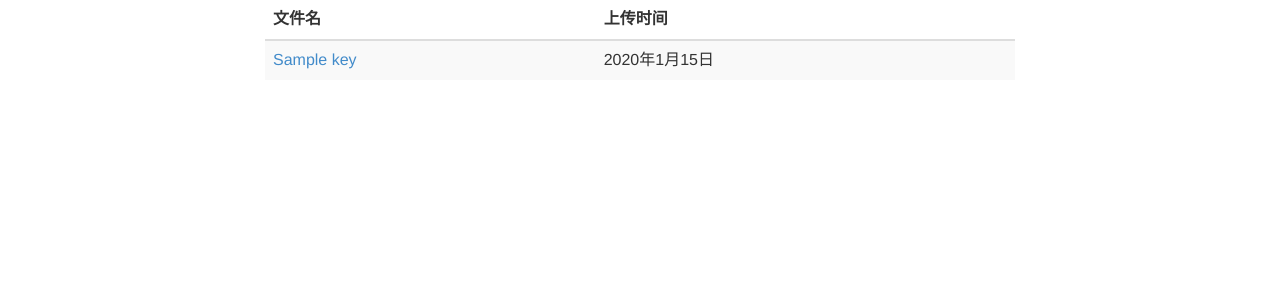
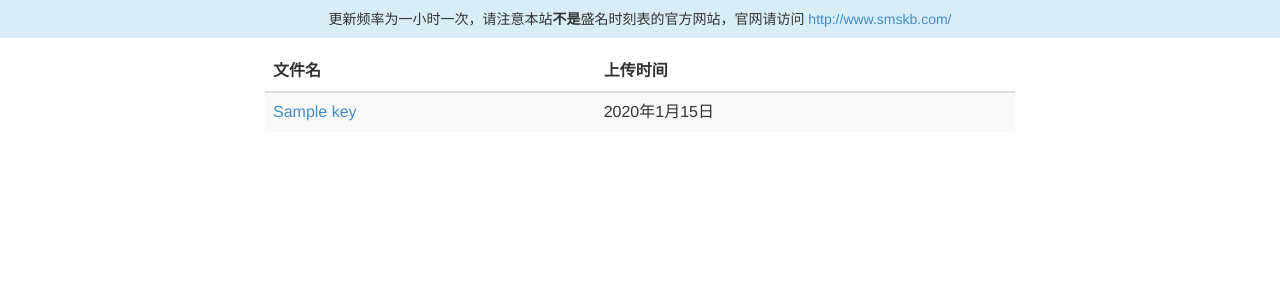
Before and after one commit to greenmoon55/cntrains, a Django app: template templates/lister/index.html in a window 1280 px wide. Shown: the top 300 px of the page. Run offline with Django 3.2, Linux system fonts and the light colour scheme; the template is opened without the code that fills it: most values are stand-ins (such as "Sample title", 1, 10 or a date in 2020); some libraries are stand-ins or nearby versions.

```diff
--- a/static/lister/style.css
+++ b/static/lister/style.css
@@ -2,3 +2,9 @@
   width: 750px;
   margin: 0 auto;
 }
+
+.highlight {
+  padding: 9px 14px;
+  margin-bottom: 14px;
+  text-align: center;
+}
--- a/templates/lister/index.html
+++ b/templates/lister/index.html
@@ -6,6 +6,9 @@
   <link rel="stylesheet" type="text/css" href="{{STATIC_URL}}lister/style.css" />
 {% endblock %}
 {% block content %}
+<div class="bg-info highlight">
+  更新频率为一小时一次，请注意本站<strong>不是</strong>盛名时刻表的官方网站，官网请访问 <a href="http://www.smskb.com/">http://www.smskb.com/</a>
+</div>
 {% if version_list %}
   <div class='content'>
     <table class="table table-striped">
```
Also changed, not shown: 1 other file.
